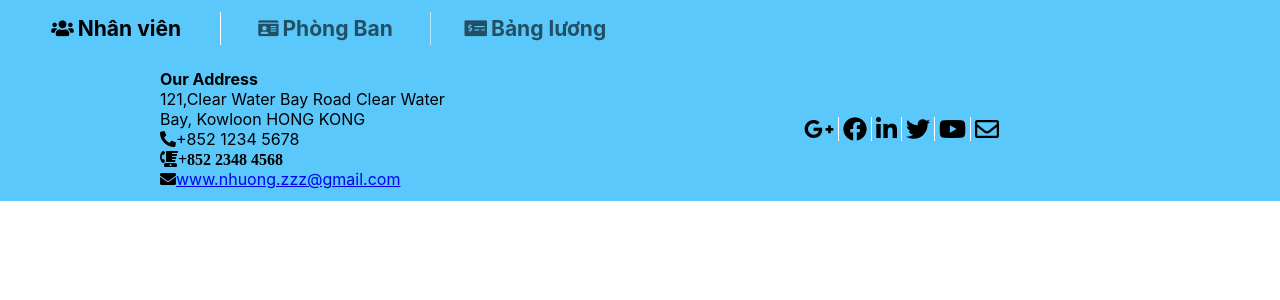
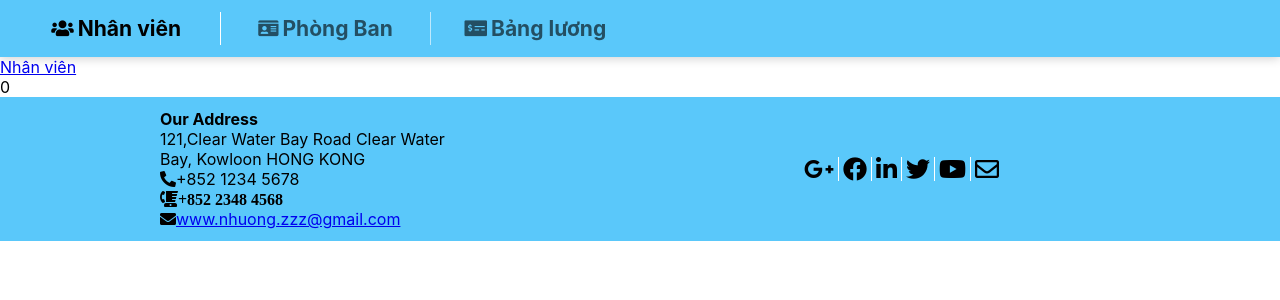
Before and after one commit to PhanNhuong123/Funix, a React (Create React App) app: page /staffinfo/0 in a window 1280 px wide. Shown: the top 300 px of the page. Built offline with nearby package versions, Linux system fonts and the light colour scheme.

Commit message:
fix router todo

```diff
--- a/src/App.js
+++ b/src/App.js
@@ -3,7 +3,7 @@ import { Routes, Route} from 'react-router-dom'
 import Header from "./components/Header";
 import StaffsPage from "./components/pages/StaffsPage";
 import Footer from "./components/Footer";
-import StaffInfo from "./components/HandleClickStaff";
+import HandleClickStaff from "./components/HandleClickStaff";
 import "./App.css";
 
 
@@ -15,7 +15,7 @@ function App() {
 
         <Routes>
           <Route path="/" element={<StaffsPage />} />
-          <Route path="/staffinfo" element={<StaffInfo />} />
+          <Route path="/staffinfo/:id" element={<HandleClickStaff />} />
         </Routes>
       <Footer />
     </div>
--- a/src/components/HandleClickStaff.js
+++ b/src/components/HandleClickStaff.js
@@ -1,19 +1,20 @@
 import React from "react";
-import { Link } from "react-router-dom";
+import { Link, useParams } from "react-router-dom";
 
 
-function StaffInfo(prop){
-  console.log(prop )
+function StaffInfo(prop) {
+  console.log(prop);
   return (
     <div className="wrapper__path">
       <Link to="/">Nhân viên</Link>
       <p>{prop.name}</p>
     </div>
-  )
-};
-function HandleClickStaff(staff){
-  console.log(staff);
-  console.log(staff.name);
-  return (<StaffInfo name={staff.name} />)
+  );
+}
+function HandleClickStaff() {
+  let { id } = useParams();
+  console.log(id);
+
+  return <StaffInfo name={id} />
 }
 export default HandleClickStaff;
--- a/src/components/staff.js
+++ b/src/components/staff.js
@@ -3,12 +3,8 @@ import HandleClickStaff from "./HandleClickStaff.js";
 
 const Staff = ({ staff }) => (
   <Link
-    to="/staffinfo"
+    to={"/staffinfo/" + staff.id }
     className="staff col-2"
-    onClick={() => {
-
-      HandleClickStaff(staff)
-    }}
   >
     <div className="staff__content">
       <img src={staff.image} alt={staff.name} />
--- a/src/index.js
+++ b/src/index.js
@@ -6,11 +6,11 @@ import App from "./App";
 import reportWebVitals from "./reportWebVitals";
 
 ReactDOM.render(
-  <React.StrictMode>
+  // <React.StrictMode>
     <BrowserRouter>
       <App />
     </BrowserRouter>
-  </React.StrictMode>,
+ /* </React.StrictMode>*/,
   document.getElementById("root")
 );
 
```
